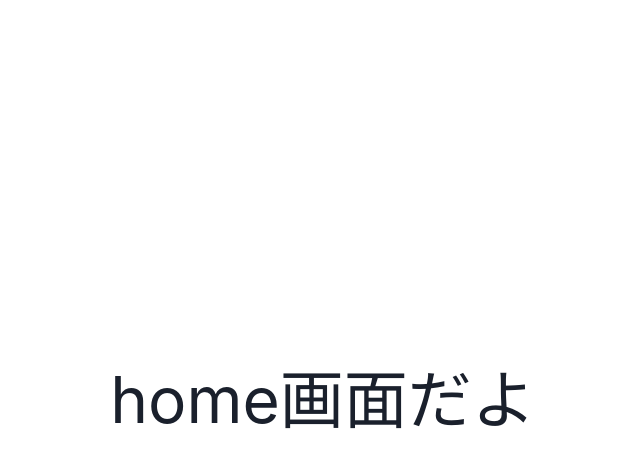
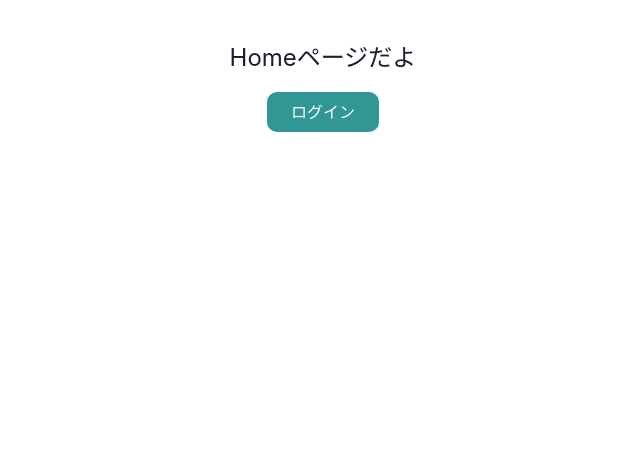
Before and after one commit to tsubasa1122/firebase-authentication-app, a Next.js app: page / in a window 1280 px wide. Shown: the top 468 px of the page, without its empty margins (317-957 px from the left). Built offline with nearby package versions, Linux system fonts and the light colour scheme.

Commit message:
雑にTopページを作った

```diff
--- a/pages/_app.tsx
+++ b/pages/_app.tsx
@@ -1,8 +1,12 @@
-import '../styles/globals.css'
-import type { AppProps } from 'next/app'
+import { ChakraProvider } from "@chakra-ui/react";
+import type { AppProps } from "next/app";
 
 function MyApp({ Component, pageProps }: AppProps) {
-  return <Component {...pageProps} />
+  return (
+    <ChakraProvider>
+      <Component {...pageProps} />
+    </ChakraProvider>
+  );
 }
 
-export default MyApp
+export default MyApp;
--- a/pages/index.tsx
+++ b/pages/index.tsx
@@ -1,22 +1,32 @@
 import type { NextPage } from "next";
-import Head from "next/head";
-import styles from "../styles/Home.module.css";
-import { ChakraProvider } from "@chakra-ui/react";
+import NextLink from "next/link";
+import { Box, chakra, Container, VStack } from "@chakra-ui/react";
 
 const Home: NextPage = () => {
   return (
-    <div className={styles.container}>
-      <Head>
-        <title>Firebase Authentication App</title>
-        <meta name="description" content="Generated by create next app" />
-      </Head>
-
-      <ChakraProvider>
-        <main className={styles.main}>
-          <h1 className={styles.title}>home画面だよ</h1>
-        </main>
-      </ChakraProvider>
-    </div>
+    <Container maxW="md" padding={10} textAlign="center">
+      <chakra.h1 textAlign="center" fontSize={24}>
+        Homeページだよ
+      </chakra.h1>
+      <VStack>
+        <NextLink href={"/login"}>
+          <Box
+            as="span"
+            textAlign="center"
+            marginTop={4}
+            cursor="pointer"
+            backgroundColor="teal.500"
+            color="white"
+            fontSize={16}
+            paddingX={6}
+            paddingY={2}
+            borderRadius={10}
+          >
+            ログイン
+          </Box>
+        </NextLink>
+      </VStack>
+    </Container>
   );
 };
 
--- a/styles/Home.module.css
+++ /dev/null
@@ -1,100 +0,0 @@
-.container {
-  padding: 0 2rem;
-}
-
-.main {
-  min-height: 100vh;
-  padding: 4rem 0;
-  flex: 1;
-  display: flex;
-  flex-direction: column;
-  justify-content: center;
-  align-items: center;
-}
-
-.title a {
-  color: #0070f3;
-  text-decoration: none;
-}
-
-.title a:hover,
-.title a:focus,
-.title a:active {
-  text-decoration: underline;
-}
-
-.title {
-  margin: 0;
-  line-height: 1.15;
-  font-size: 4rem;
-}
-
-.title,
-.description {
-  text-align: center;
-}
-
-.description {
-  margin: 4rem 0;
-  line-height: 1.5;
-  font-size: 1.5rem;
-}
-
-.code {
-  background: #fafafa;
-  border-radius: 5px;
-  padding: 0.75rem;
-  font-size: 1.1rem;
-  font-family: Menlo, Monaco, Lucida Console, Liberation Mono, DejaVu Sans Mono,
-    Bitstream Vera Sans Mono, Courier New, monospace;
-}
-
-.grid {
-  display: flex;
-  align-items: center;
-  justify-content: center;
-  flex-wrap: wrap;
-  max-width: 800px;
-}
-
-.card {
-  margin: 1rem;
-  padding: 1.5rem;
-  text-align: left;
-  color: inherit;
-  text-decoration: none;
-  border: 1px solid #eaeaea;
-  border-radius: 10px;
-  transition: color 0.15s ease, border-color 0.15s ease;
-  max-width: 300px;
-}
-
-.card:hover,
-.card:focus,
-.card:active {
-  color: #0070f3;
-  border-color: #0070f3;
-}
-
-.card h2 {
-  margin: 0 0 1rem 0;
-  font-size: 1.5rem;
-}
-
-.card p {
-  margin: 0;
-  font-size: 1.25rem;
-  line-height: 1.5;
-}
-
-.logo {
-  height: 1em;
-  margin-left: 0.5rem;
-}
-
-@media (max-width: 600px) {
-  .grid {
-    width: 100%;
-    flex-direction: column;
-  }
-}
--- a/styles/globals.css
+++ /dev/null
@@ -1,16 +0,0 @@
-html,
-body {
-  padding: 0;
-  margin: 0;
-  font-family: -apple-system, BlinkMacSystemFont, Segoe UI, Roboto, Oxygen,
-    Ubuntu, Cantarell, Fira Sans, Droid Sans, Helvetica Neue, sans-serif;
-}
-
-a {
-  color: inherit;
-  text-decoration: none;
-}
-
-* {
-  box-sizing: border-box;
-}
```
Also changed, not shown: pages/login.tsx (added, +7 -0 lines).
